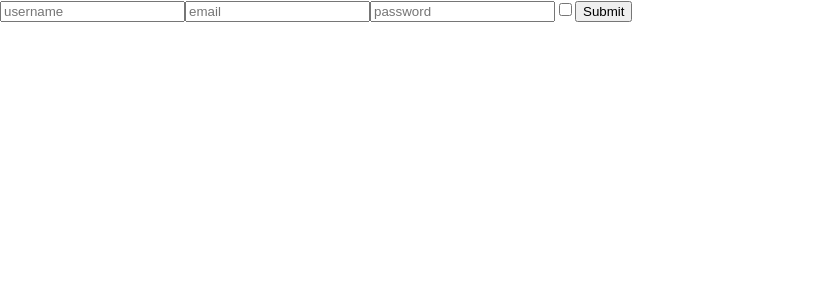
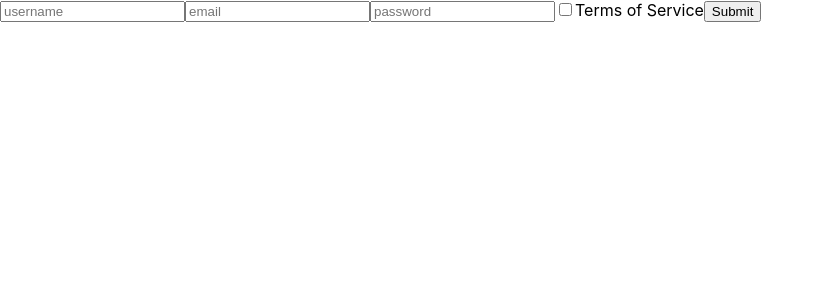
Before and after one commit to daredtech/User-Onboarding, a React (Create React App) app in the folder user-onboarding/: page / in a window 1280 px wide. Shown: the top 300 px of the page, without its empty margins (0-824 px from the left). Built offline with nearby package versions, Linux system fonts and the light colour scheme.

Commit message:
added data handler and submit handler

```diff
--- a/user-onboarding/src/Components/Form.js
+++ b/user-onboarding/src/Components/Form.js
@@ -1,7 +1,7 @@
 import React from 'react';
 import {withFormik, Form, Field} from 'formik';
 
-
+// how the form will be rendered
 function UserForm () {
     return(
         <Form>
@@ -11,13 +11,20 @@ function UserForm () {
             {/*
             Terms of Service (checkbox)
             */}
+            <label className='terms-of-service'>
             <Field type='checkbox' name='checkbox' />
-            <button> Submit </button>
+            Terms of Service
+            </label>
+
+            <button type='submit'> Submit </button>
         </Form>
     )
 }
 
+// to wrap our UserForm inside formik component
 const FormikUserForm = withFormik({
+
+    // to connect to the handlers of the data
     mapPropsToValues({ username, email, password }) {
       return {
         username: username || "",
@@ -26,6 +33,14 @@ const FormikUserForm = withFormik({
       };
     },
 
+    // to handle the submit event
+    handleSubmit (values) {
+        //temp
+        console.log('submitting the following values: ', values);
+    }
+
   })(UserForm );
 
+
+
   export default FormikUserForm;
```
